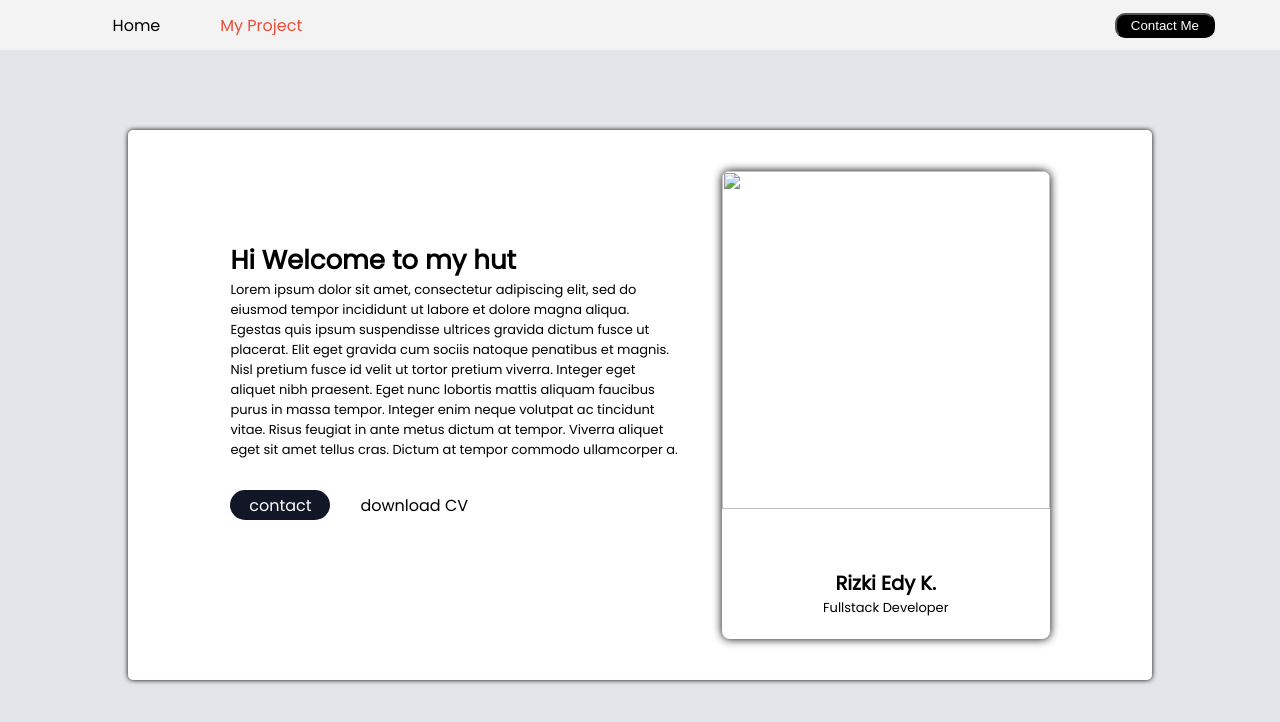
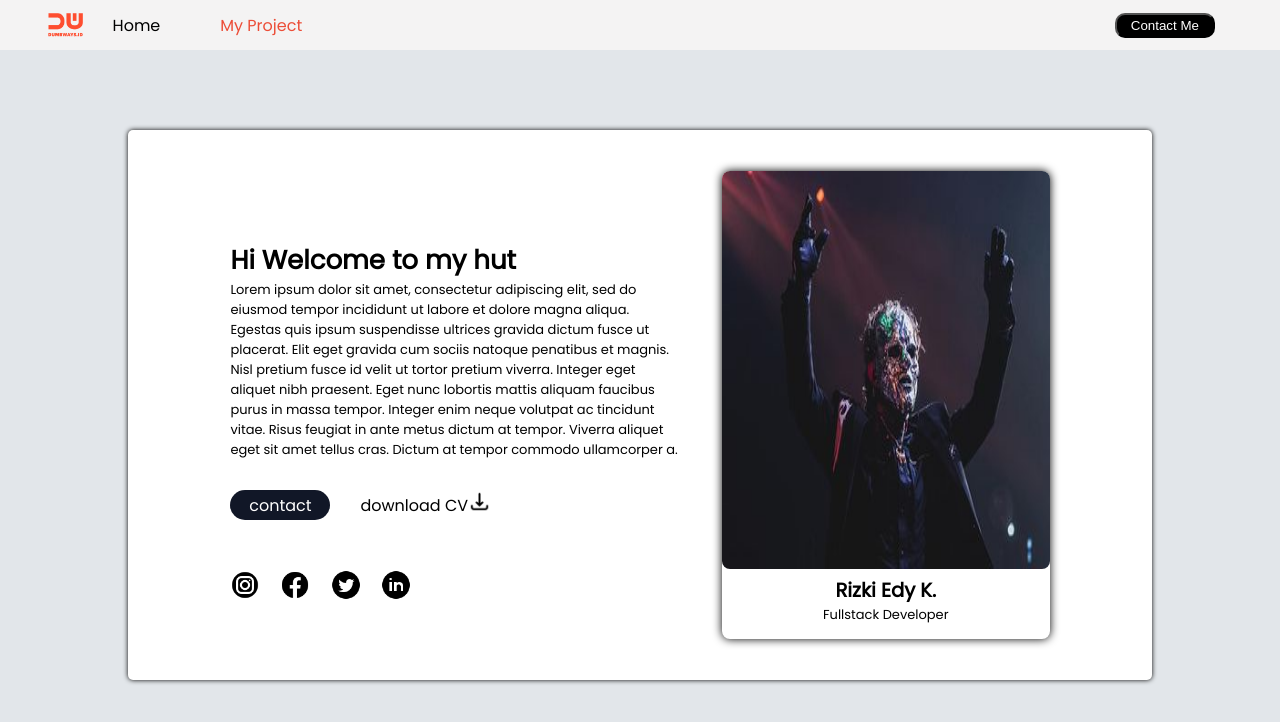
Before and after one commit to rizkiedyk/b43-day-4, a plain HTML site: page index.html in a window 1280 px wide. Drawn offline with Linux system fonts and the light colour scheme; files that its build step writes are made by us from their sources.

Commit message:
index.html

```diff
--- a/index.html
+++ b/index.html
@@ -8,7 +8,7 @@
     <link rel="preconnect" href="https://fonts.gstatic.com" crossorigin>
     <link href="https://fonts.googleapis.com/css2?family=Poppins&display=swap" rel="stylesheet">
 
-    <link rel="stylesheet" href="css/style.css">
+    <link rel="stylesheet" href="assets/css/style.css">
 
 </head>
 
@@ -18,7 +18,7 @@
     <nav>
 
         <div class="logo">
-            <img src="img/logo.png" alt="">
+            <img src="assets/img/logo.png" alt="">
         </div>
 
         <ul>
@@ -60,7 +60,7 @@
                             <a href="#">contact</a>
                         </div>
                         <div class="container-cv">download CV
-                            <a href="#"><img src="img/download.png" alt="" style="width: 23px;"></a>
+                            <a href="#"><img src="assets/img/download.png" alt="" style="width: 23px;"></a>
                         </div>
                     </div>
 
@@ -71,16 +71,16 @@
 <!-- sosial media -->
                 <div class="sosmed">
                     <a href="#" id="ig">
-                        <img src="img/ig.png" alt="">
+                        <img src="assets/img/ig.png" alt="">
                     </a>
                     <a href="#" id="fb">
-                        <img src="img/fb.png" alt="">
+                        <img src="assets/img/fb.png" alt="">
                     </a>
                     <a href="#" id="twitter">
-                        <img src="img/twitter.png" alt="">
+                        <img src="assets/img/twitter.png" alt="">
                     </a>
                     <a href="#" id="linkedIn">
-                        <img src="img/linkedin.png" alt="">
+                        <img src="assets/img/linkedin.png" alt="">
                     </a>
                 </div>
 <!-- sosial media end -->
@@ -93,7 +93,7 @@
             <div class="profil">
                 <!-- <div class="profil-img">
                 </div> -->
-                <img src="img/clown.png" alt="">
+                <img src="assets/img/clown.png" alt="">
                 <div class="profil-bio">
                     <h2>Rizki Edy K.</h2>
                     <p>Fullstack Developer</p>
```
